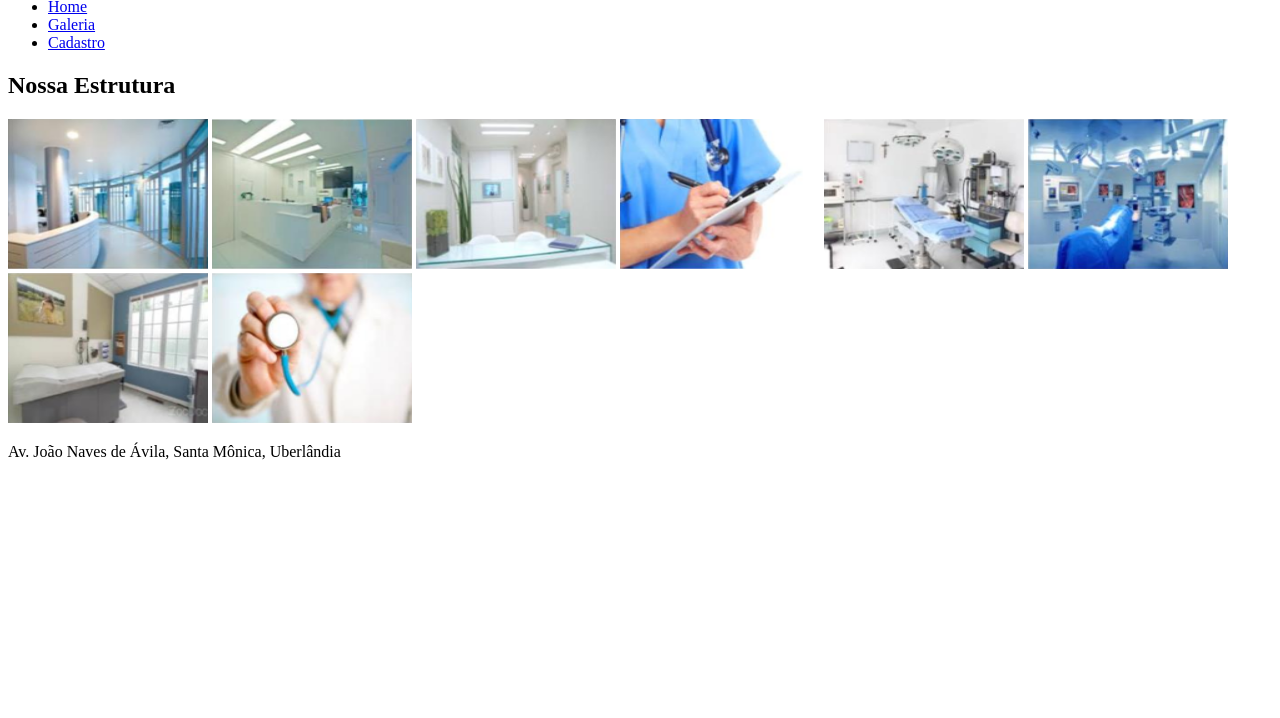
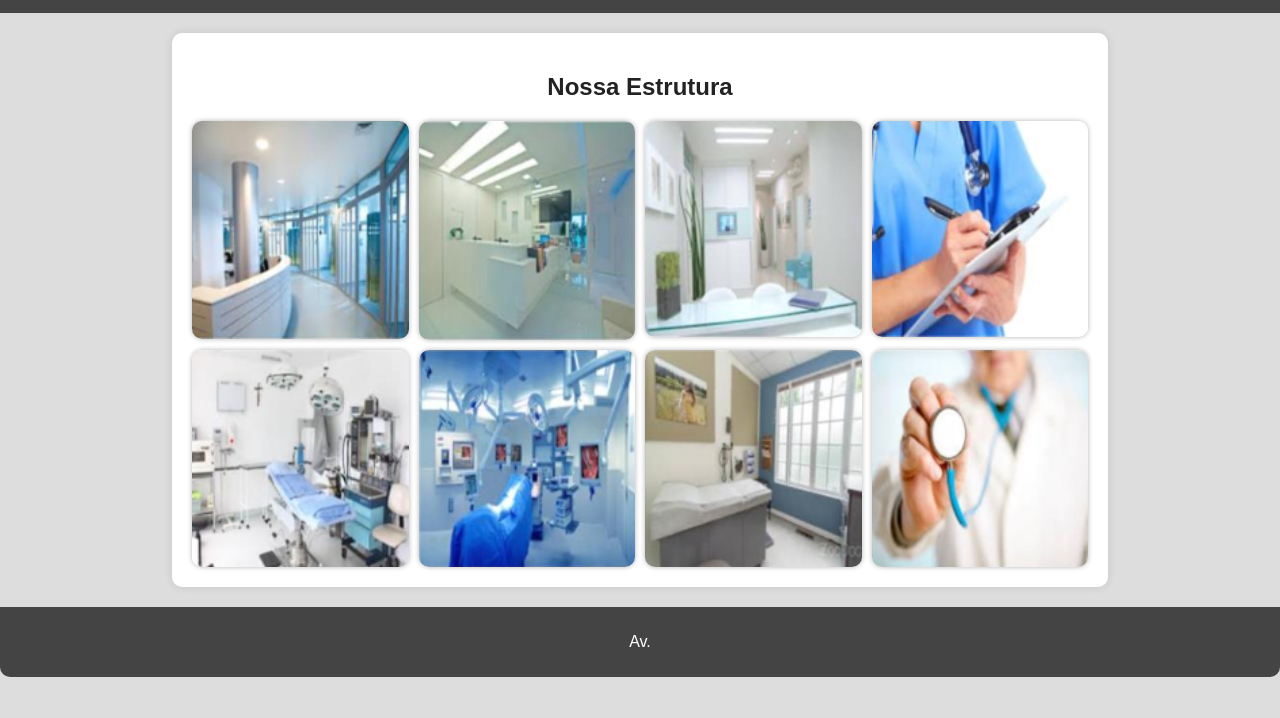
Before and after one commit to VectorBatesta/devweb-trabalho1, a plain HTML site: page parte4-css/galeria.html in a window 1280 px wide. Shown: the part 82-800 px from the top of the page. Drawn offline with Linux system fonts and the light colour scheme.

Commit message:
completed part4, removed cadastro and changed to login

```diff
--- /dev/null
+++ b/parte4-css/galeria.css
@@ -0,0 +1,86 @@
+body{
+    font-family: Arial, sans-serif;
+    background-color: #ddd;
+    margin: 0;
+    padding: 0;
+    color: #444;
+}
+
+header{
+    background-color: #444;
+    color: #fff;
+    text-align: center;
+    padding: 10px 0;
+}
+
+header h1{
+    margin: 0;
+}
+
+nav ul{
+    list-style: none;
+    padding: 0;
+    margin: 10px 0;
+    text-align: center;
+}
+
+nav li{
+    display: inline;
+    margin: 0 10px;
+}
+
+nav a{
+    color: #fff;
+    text-decoration: none;
+    padding: 5px 10px;
+    border-radius: 5px;
+}nav a:hover{
+    background-color: #333;
+}
+
+main{
+    background-color: #fff;
+    width: 70%;
+    margin: 20px auto;
+    padding: 20px;
+    border-radius: 10px;
+    box-shadow: 0 0 10px rgba(0, 0, 0, 0.1);
+    text-align: center;
+}
+
+h2{
+    color: #222;
+    margin-bottom: 20px;
+}
+
+
+
+
+
+
+
+
+/*galeria*/
+.galeria{
+    display: grid;
+    grid-template-columns: repeat(4, 1fr); /*4 colunas*/
+    gap: 10px; /*espaço entre as imagens*/
+}
+
+.galeria img{
+    width: 100%;
+    border-radius: 10px;
+    box-shadow: 0 0 5px rgba(0, 0, 0, 0.3);
+    transition: transform 0.3s ease;
+}.galeria img:hover{
+    transform: scale(1.05); /*efeito de zoom ao passar o mouse*/
+}
+
+footer{
+    background-color: #444;
+    color: #fff;
+    text-align: center;
+    padding: 10px 0;
+    margin-top: 20px;
+    border-radius: 0 0 10px 10px;
+}
--- a/parte4-css/galeria.html
+++ b/parte4-css/galeria.html
@@ -3,42 +3,37 @@
 <head>
     <meta charset="UTF-8">
     <meta name="viewport" content="width=device-width, initial-scale=1.0">
-    <meta name="description" content="Galeria de fotos da Clínica ABC Health, mostrando a estrutura e os ambientes de atendimento.">
     <title>Galeria - Clínica ABC Health</title>
+    <link rel="stylesheet" href="galeria.css">
 </head>
 <body>
-
     <header>
         <h1>Clínica ABC Health</h1>
-</header>
-
         <nav>
             <ul>
                 <li><a href="home.html">Home</a></li>
                 <li><a href="galeria.html">Galeria</a></li>
-        <li><a href="cadastro.html">Cadastro</a></li>
+                <li><a href="login.html">Login</a></li>
             </ul>
         </nav>
-
+    </header>
     <main>
         <section>
             <h2>Nossa Estrutura</h2>
-        <div>
-            <img src="imagens/img1.png" alt="Imagem da recepção da clínica" width="200" height="150">
-            <img src="imagens/img2.png" alt="Imagem do consultório da clínica" width="200" height="150">
-            <img src="imagens/img3.png" alt="Imagem do ambiente da clínica" width="200" height="150">
-            <img src="imagens/img4.png" alt="Imagem do médico com prontuário" width="200" height="150">
-            <img src="imagens/img5.png" alt="Imagem da sala de cirurgia" width="200" height="150">
-            <img src="imagens/img6.png" alt="Imagem do centro cirúrgico" width="200" height="150">
-            <img src="imagens/img7.png" alt="Imagem do quarto do paciente" width="200" height="150">
-            <img src="imagens/img8.png" alt="Imagem do médico com estetoscópio" width="200" height="150">
+            <div class="galeria">
+                <img src="imagens/img1.png" alt="Imagem 1">
+                <img src="imagens/img2.png" alt="Imagem 2">
+                <img src="imagens/img3.png" alt="Imagem 3">
+                <img src="imagens/img4.png" alt="Imagem 4">
+                <img src="imagens/img5.png" alt="Imagem 5">
+                <img src="imagens/img6.png" alt="Imagem 6">
+                <img src="imagens/img7.png" alt="Imagem 7">
+                <img src="imagens/img8.png" alt="Imagem 8">
             </div>
         </section>
     </main>
-
     <footer>
-    <p>Av. João Naves de Ávila, Santa Mônica, Uberlândia</p>
+        <p>Av.</p>
     </footer>
-
 </body>
 </html>
--- /dev/null
+++ b/parte4-css/login.css
@@ -0,0 +1,37 @@
+body, .login-container, input, button{
+    font-family: Arial, sans-serif;
+    margin: 0;
+    padding: 0;
+    box-sizing: border-box;
+}
+
+body{
+    background-color: #ddd;
+    display: flex;
+    justify-content: center;
+    align-items: center;
+    height: 100vh;
+}
+
+.login-container{
+    max-width: 300px;
+    background-color: #fff;
+    padding: 20px;
+    border: 1px solid #ccc;
+    border-radius: 10px;
+    box-shadow: 0 0 10px rgba(0, 0, 0, 0.1);
+}
+
+input, button{
+    display: block;
+    width: 100%;
+    padding: 10px;
+    margin: 10px 0;
+    border: 1px solid #ccc;
+    border-radius: 5px;
+}
+input:focus, button:hover{
+    outline: none;
+    box-shadow: 0 0 5px #aaa;
+    background-color: #e0e0e0;
+}
--- /dev/null
+++ b/parte4-css/styles.css
@@ -0,0 +1,64 @@
+body {
+    font-family: "Helvetica Neue", Arial, sans-serif;
+    line-height: 1.5;
+    color: #444;
+    background-color: #ddd;
+    margin: 0;
+    padding: 0;
+}
+
+
+header {
+    background-color: #444;
+    color: #fff;
+    padding: 10px 0;
+    text-align: center;
+}
+
+header h1 {
+    margin: 0;
+    font-size: 2em;
+}
+
+nav ul {
+    list-style: none;
+    margin: 0;
+    padding: 0;
+    text-align: center;
+}
+
+nav li {
+    display: inline;
+    margin: 0 10px;
+}
+
+nav a {
+    color: #fff;
+    text-decoration: none;
+}
+
+nav a:hover {
+    text-decoration: underline;
+}
+
+
+main {
+    background-color: #fff;
+    width: 70%;
+    margin: 20px auto;
+    padding: 20px;
+    box-shadow: 0 0 10px rgba(0, 0, 0, 0.1);
+}
+
+h2 {
+    margin-top: 20px;
+    color: #222;
+}
+
+
+footer {
+    text-align: center;
+    padding: 10px 0;
+    background-color: #444;
+    color: #fff;
+}
```
Also changed, not shown: index.html (+5 -5 lines), parte4-css/cadastro.html (deleted, +0 -140 lines), parte4-css/home.html (+8 -16 lines), parte4-css/login.html (added, +24 -0 lines), 1 other file. Lines whose indentation alone changed are shown as unchanged.
